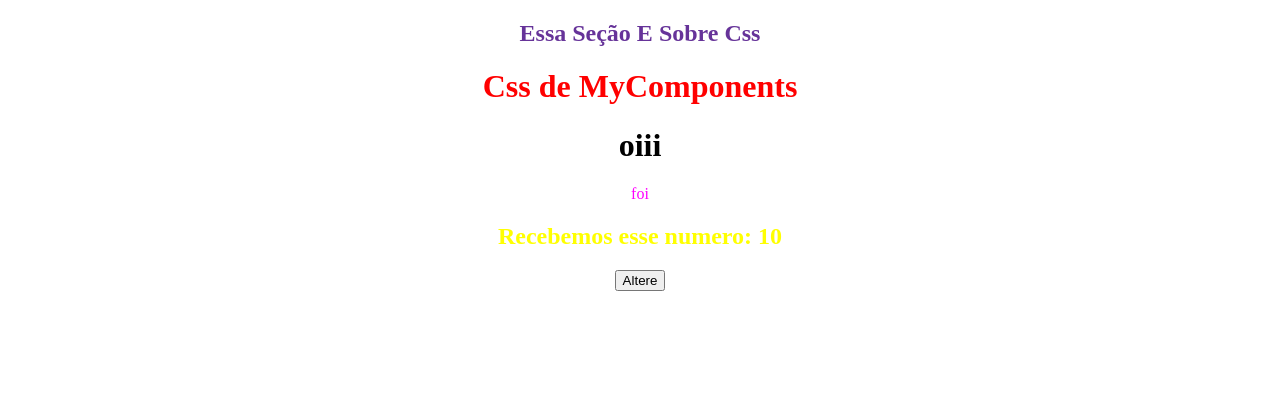
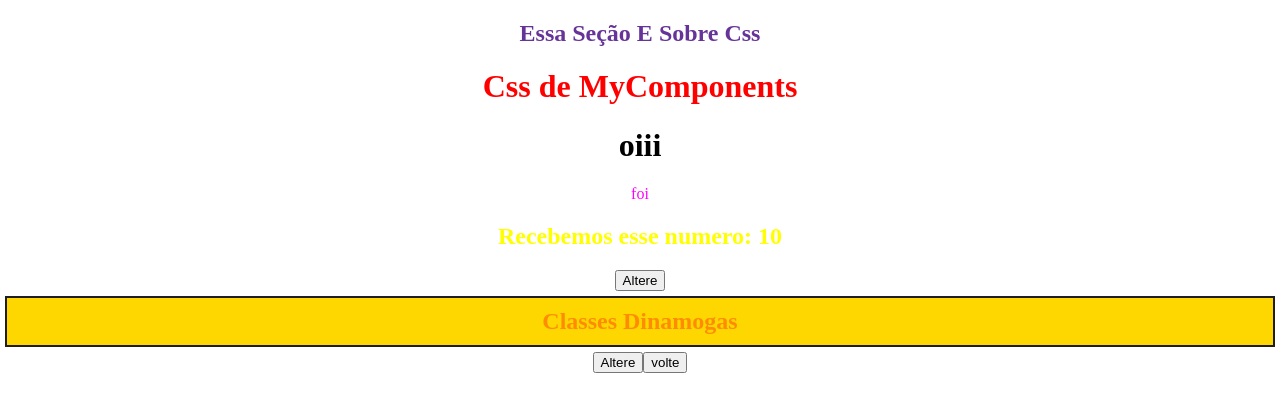
Before and after one commit to Anselmo5/CursoReact, a React (Vite) app in the folder etapa4/: page / in a window 1280 px wide. Shown: the top 412 px of the page. Built offline with nearby package versions, Linux system fonts and the light colour scheme.

Commit message:
alteração

```diff
--- a/etapa4/src/App.jsx
+++ b/etapa4/src/App.jsx
@@ -5,6 +5,7 @@ import './App.css'
 import MyComponents from './components/MyComponents'
 import Inlinestyle from './components/Inlinestyle'
 import Dinimigandifternario from './components/Dinimigandifternario'
+import DinamigClass from './components/DinamigClass'
 
 
 function App() {
@@ -19,6 +20,8 @@ function App() {
     <Inlinestyle/>
     {/* Inline css dinamigo com if ternario */}
     <Dinimigandifternario/>
+    {/* Classes dinamigas com if ternario */}
+    <DinamigClass/>
     </>
   )
 }
--- /dev/null
+++ b/etapa4/src/components/DinamigClass.css
@@ -0,0 +1,15 @@
+.um{
+    padding: 10px;
+    margin: 5px;
+    background-color: gold;
+    color: darkorange;
+    border: 2px solid #1f1d1d;
+}
+
+.dois{
+    padding: 10px;
+    margin: 5px;
+    background-color: brown;
+    color:black;
+    border: 2px solid black;
+}
--- /dev/null
+++ b/etapa4/src/components/DinamigClass.jsx
@@ -0,0 +1,16 @@
+import React, { useState } from 'react'
+import "./DinamigClass.css"
+
+const DinamigClass = () => {
+    const [view,setview] = useState(true)
+  return (
+    <div>
+      <h2 className={ view ? "um": "dois"}> Classes Dinamogas</h2>
+      <button onClick={() => setview(false)}>Altere</button>
+      <button onClick={() => setview(true)}>volte</button>
+      {/* Aqui temos uma visãp diferente de utlizarmos uma condição no react, onde damos dinamisidade para classes css alterarem em seus estilos dependendo do valor da função */}
+    </div>
+  )
+}
+
+export default DinamigClass
```
